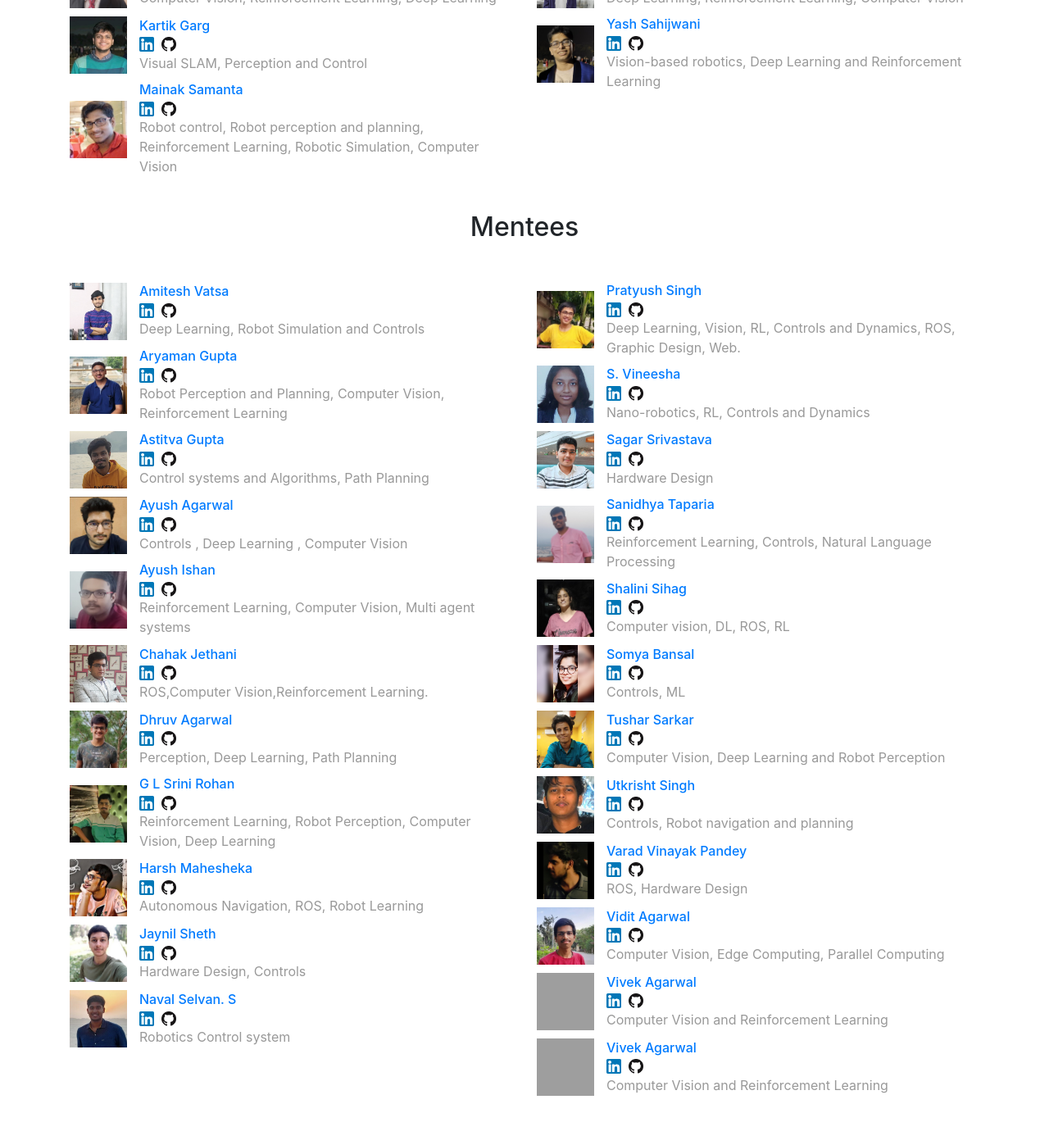
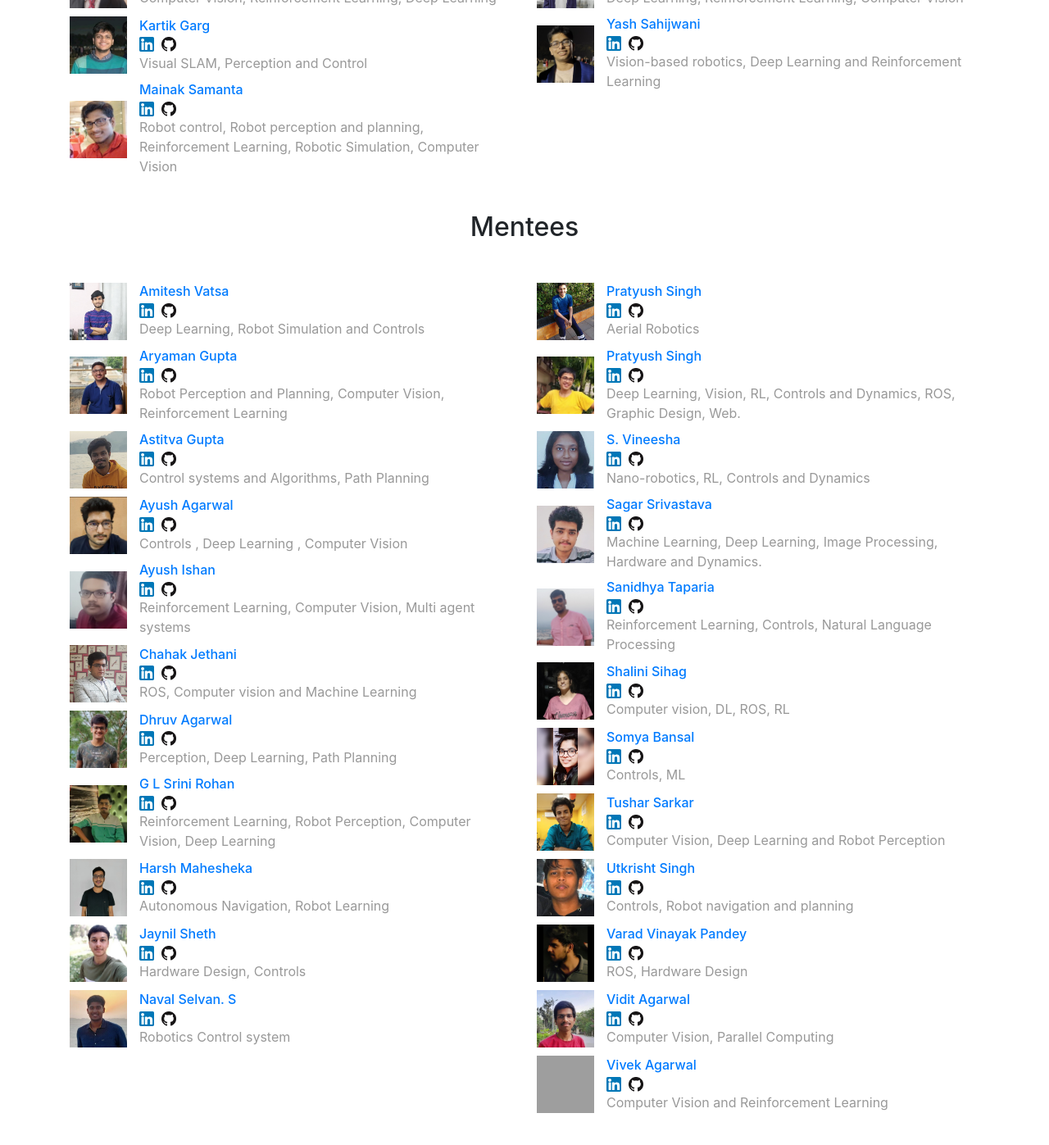
Before and after one commit to Robotics-Club-IIT-BHU/RoboReG, a Jekyll site: the page built from people.html, in a window 1280 px wide and 1400 px high, scrolled down 854 px. Shown: the top 1397 px of the window at 82% size. Built offline with Jekyll 4.4.1, drawn with Linux system fonts in a browser that asks for light colours; some of the changed text lies outside the part shown.

Commit message:
people updated

```diff
--- a/_data/people.yml
+++ b/_data/people.yml
@@ -171,8 +171,8 @@ surabhitgupta:
   github: "https://github.com/surabhit-08"
   linkedin: "https://www.linkedin.com/in/surabhit16/"
   role: technicalLead
-  image: /img/people/surabhit.jpg
-  bio: Hardware Development and control.
+  image: /img/people/Surabhit_Gupta.jpg
+  bio: Controls and Hardware
 
 vikhyathvenkatraman:
   display_name: "Vikhyath Venkatraman"
@@ -280,7 +280,7 @@ chahakjethani:
   linkedin: "http://www.linkedin.com/in/chahak-jethani-2a565820a"
   role: new_joinee
   image: /img/people/Iter2/Chahak.jpeg
-  bio: ROS,Computer Vision,Reinforcement Learning.
+  bio: ROS, Computer vision and Machine Learning
 
 dhruvagarwal:
   display_name: "Dhruv Agarwal"
@@ -306,8 +306,8 @@ harshmahesheka:
   github: "https://github.com/harshmahesheka"
   linkedin: "https://in.linkedin.com/in/harsh-mahesheka-ab0725212"
   role: new_joinee
-  image: /img/people/Iter2/Harsh.jpeg
-  bio: Autonomous Navigation, ROS, Robot Learning
+  image: /img/people/Iter2/harsh.jpeg
+  bio: Autonomous Navigation, Robot Learning
 
 jaynilsheth:
   display_name: "Jaynil Sheth"
@@ -326,6 +326,15 @@ navalselvan:
   role: new_joinee
   image: /img/people/Iter2/Naval.jpg
   bio: Robotics Control system
+
+pratikmishra:
+  display_name: "Pratyush Singh"
+  webpage: "https://github.com/DolceParadise/"
+  github: "https://github.com/DolceParadise/"
+  linkedin: "https://www.linkedin.com/in/pratik-mishra-ab78131b9/"
+  role: new_joinee1
+  image: /img/people/Iter2/pratik_mishra.jpg
+  bio: Aerial Robotics
 
 pratyushsingh:
   display_name: "Pratyush Singh"
@@ -351,9 +360,8 @@ sagarsrivastava:
   github: "https://github.com/Frozensun47"
   linkedin: "https://www.linkedin.com/in/sagar-srivastava-8baa231bb/"
   role: new_joinee1
-  image: /img/people/Iter2/Sagar.png
-  bio: Hardware Design
-
+  image: /img/people/Iter2/sagar.jpg
+  bio: Machine Learning, Deep Learning, Image Processing, Hardware and Dynamics.
 sanidhyataparia:
   display_name: "Sanidhya Taparia"
   webpage: "https://sanidhya-portfolio.vercel.app"
@@ -415,18 +423,9 @@ viditagarwal:
   linkedin: "https://www.linkedin.com/in/vidit-agarwal-734236200/"
   role: new_joinee1
   image: /img/people/Iter2/Vidit.jpeg
-  bio: Computer Vision, Edge Computing, Parallel Computing
+  bio: Computer Vision, Parallel Computing
 
 vivekagarwal:
-  display_name: "Vivek Agarwal"
-  webpage: "https://github.com/vivekagarwal2349/"
-  github: "https://github.com/vivekagarwal2349/"
-  linkedin: "https://www.linkedin.com/in/vivek-agarwal-619004200"
-  role: new_joinee1
-  image: /img/people/Iter2/Vivek.jpg
-  bio: Computer Vision and Reinforcement Learning
-
-vivekagarwl:
   display_name: "Vivek Agarwal"
   webpage: "https://github.com/vivekagarwal2349/"
   github: "https://github.com/vivekagarwal2349/"
```
Also changed, not shown: img/people/Iter2/Harsh.jpeg, img/people/Iter2/pratik_mishra.jpg (added), img/people/Iter2/sagar.jpg (added), img/people/Surabhit_Gupta.jpg (added), img/people/pratik_mishra.jpg (added).
